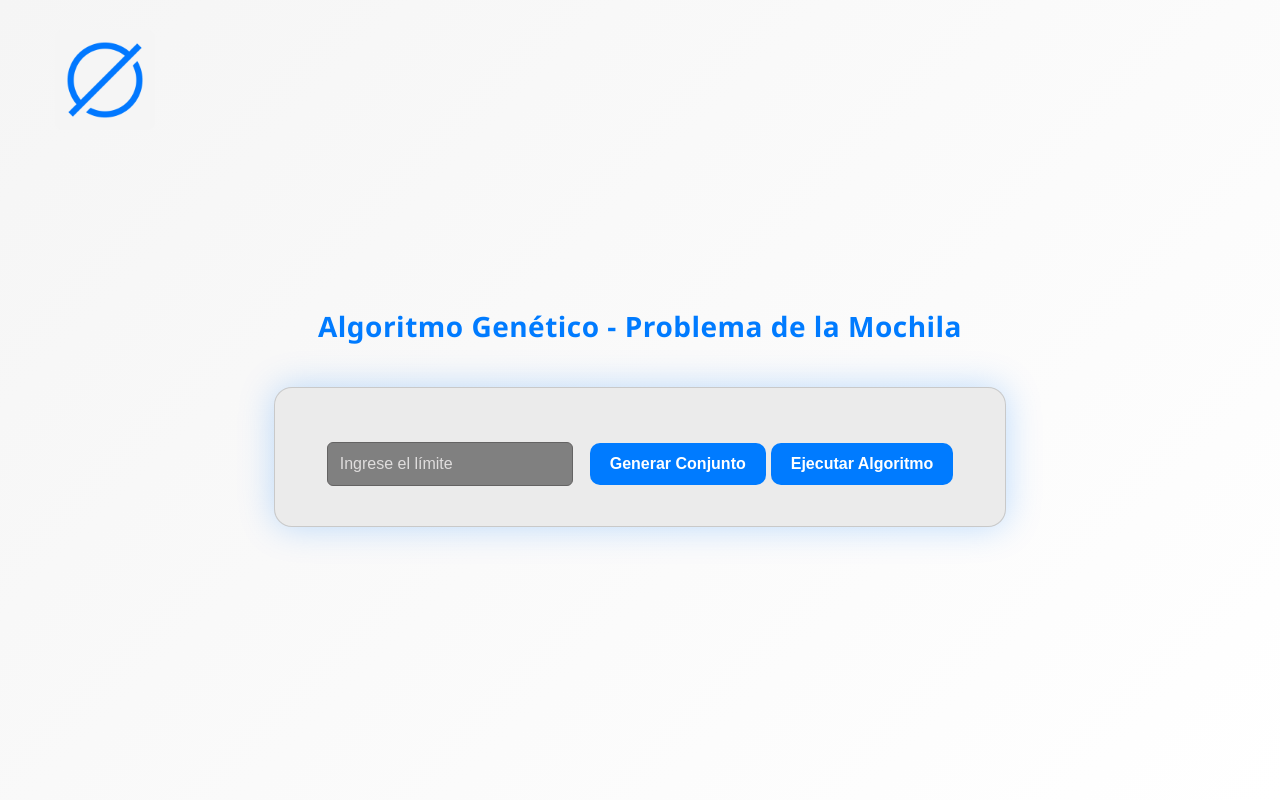
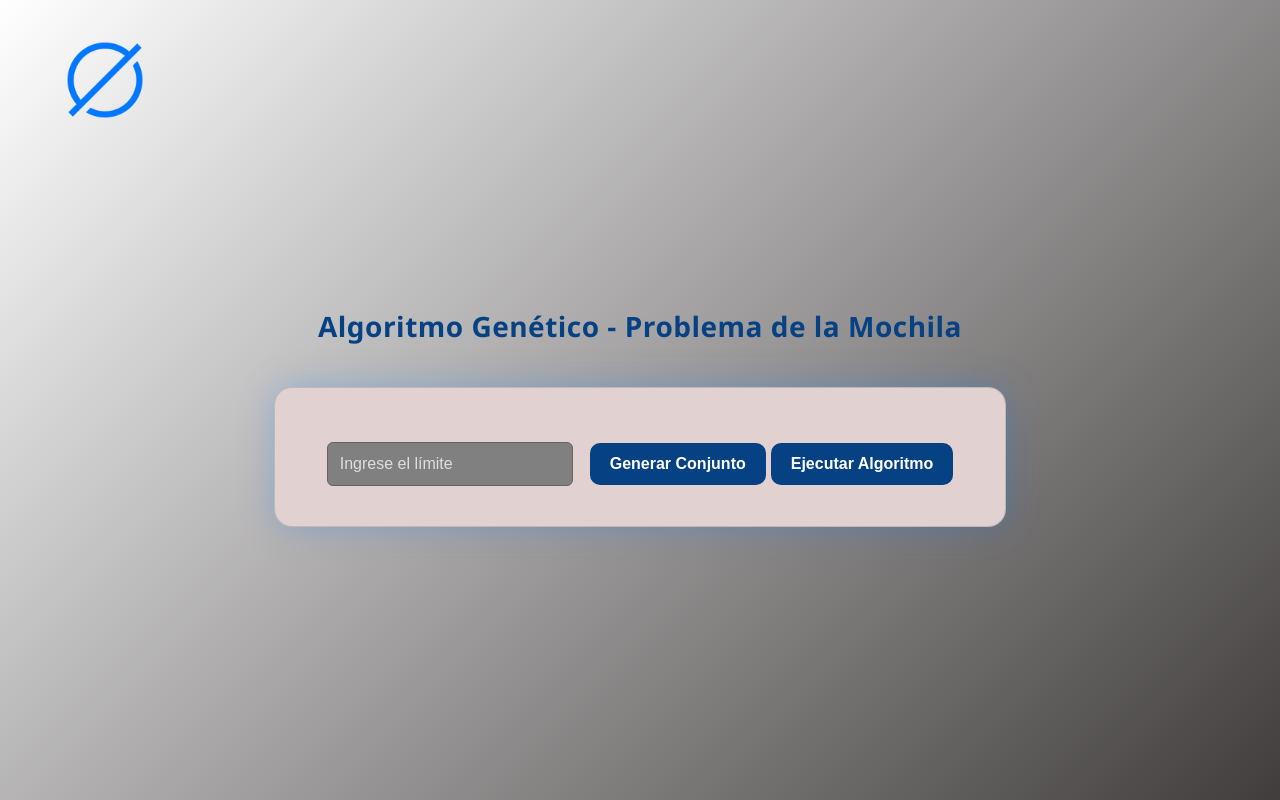
Before and after one commit to HemaniakAE/Tarea02_AnalisisDeAlgoritmos, a React (Vite) app: page / in a window 1280 px wide. Built offline with nearby package versions, Linux system fonts and the light colour scheme.

Commit message:
Concluye con los estilos

```diff
--- a/src/App.css
+++ b/src/App.css
@@ -26,8 +26,8 @@ body {
   height: 100px;
   transform: translateY(-50%);
   padding: 8px;
-  background: #000000;
-  border: 1px solid rgba(0, 0, 0, 0.2);
+  background: transparent;
+  border: 1px solid transparent;
   border-radius: 8px;
   cursor: pointer;
   transition: 0.25s;
@@ -76,7 +76,6 @@ input {
   background: #222;
   color: white;
   font-size: 16px;
-  caret-color: auto;
 }
 
 input::placeholder {
@@ -113,24 +112,25 @@ button:hover {
 
 @media (prefers-color-scheme: light) {
   body {
-    background: linear-gradient(135deg, #f5f5f5, #ffffff);
+    background: linear-gradient(135deg, #ffffff, #413d3d);
     color: #213547;
   }
   .app-container {
-    background-color: #ebebeb;
+    background-color: #e2d1d1;
     box-shadow: #000000;
     border: 1px solid rgba(99, 99, 99, 0.25)
   }
+  h1 {
+    color: #064283;
+  }
   input {
     background-color: #808080;
-    caret-color: #ffffff;
+    color: #000000;
   }
   input::placeholder {
     color: #dfdddd;
   }
-  .reset-button {
-    background: #f5f5f5;
-    border-color: #f5f5f5;
+  button {
+    background: #064283;
   }
-
 }
```
